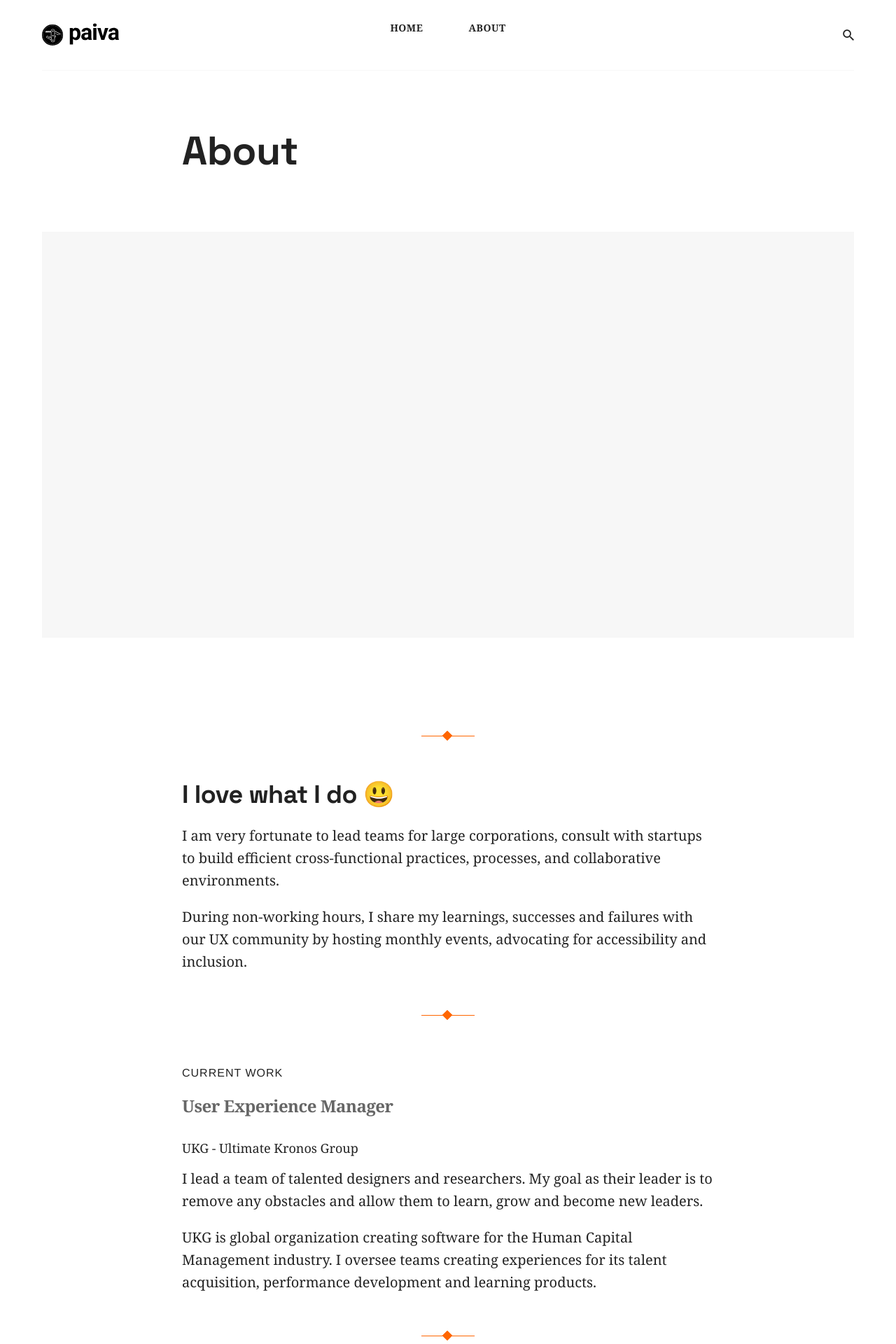
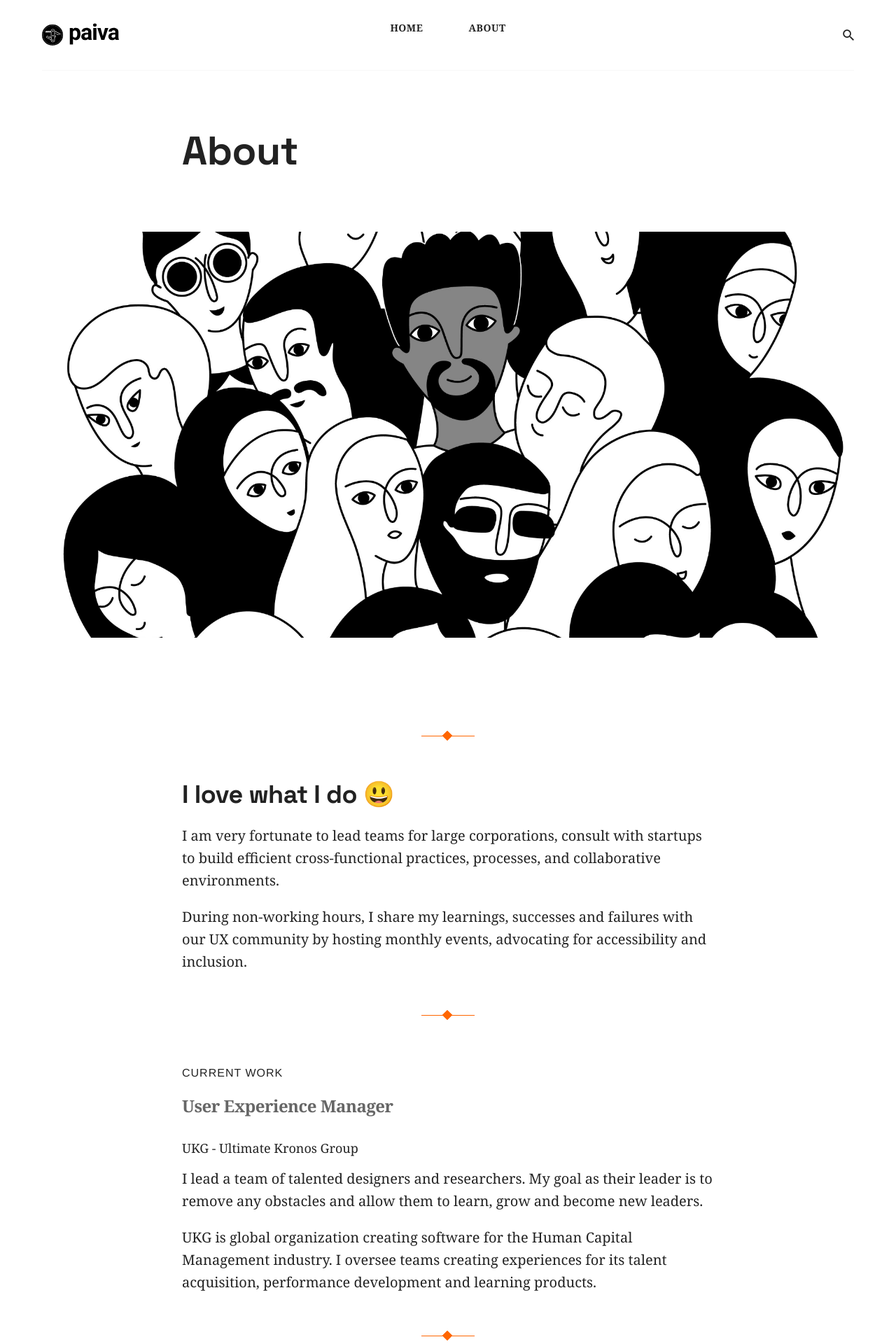
Before and after one commit to mpaiva/blog, a Jekyll site: the page built from _pages/about.md, in a window 1280 px wide. Shown: the top 1920 px of the page at 70% size. Built offline with Jekyll 4.4.1, drawn with Linux system fonts in a browser that asks for light colours; nearby versions of some CDN libraries.

Commit message:
Update page.html

```diff
--- a/_layouts/page.html
+++ b/_layouts/page.html
@@ -12,7 +12,7 @@
 
 	{% if page.image %}
 	<div class="page__head">
-		<div class="page-image" style="background-image: url({{site.baseurl}}images/{{page.image}})"></div>
+		<div class="page-image" style="background-image: url({{site.baseurl}}/images/{{page.image}})"></div>
 	</div>
 	{% endif %}
 </div>
```
